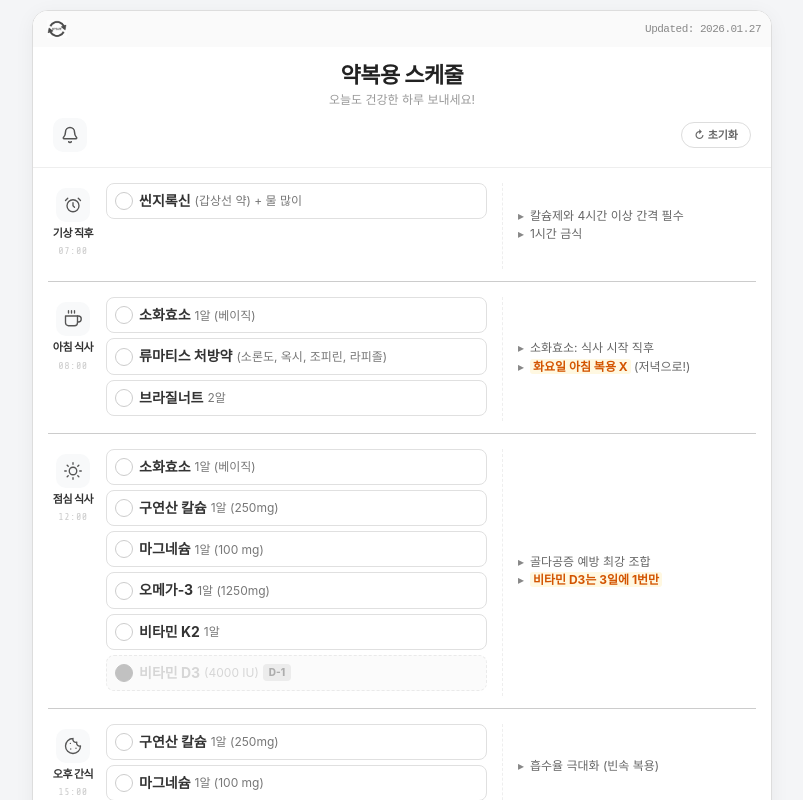
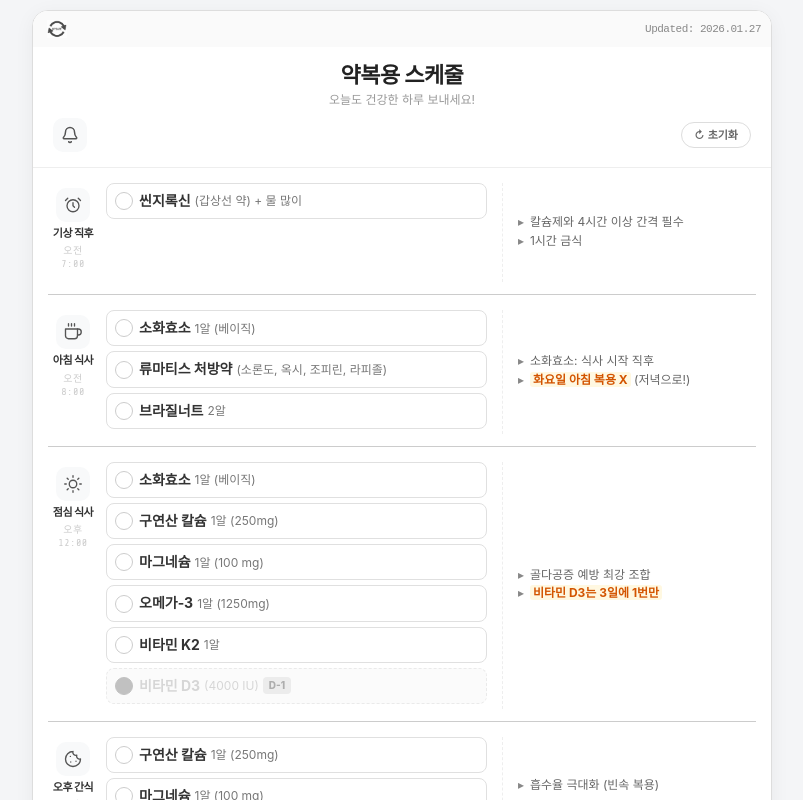
Before and after one commit to gold-bank/med-check-app, a Next.js app: page / in a window 1280 px wide. Shown: the top 800 px of the page, without its empty margins (238-1041 px from the left). Built offline with nearby package versions, Linux system fonts and the light colour scheme; no server answers.

Commit message:
fix: 12/24시간 변환 로직 오류 수정 및 알람 시간 표시 동기화

```diff
--- a/src/components/AlarmPicker.tsx
+++ b/src/components/AlarmPicker.tsx
@@ -55,11 +55,20 @@ export function AlarmPicker({ isOpen, onClose, alarmSettings, onSave, initialSlo
     // 상태를 시간 문자열로 변환 (오전/오후 독립 - 자동 변환 없음)
     const stateToTimeString = (currentAmPm: '오전' | '오후', currentHour: number, currentMinute: number): string => {
         let h = currentHour;
-        if (currentAmPm === '오후' && currentHour !== 12) {
-            h = currentHour + 12;
-        } else if (currentAmPm === '오전' && currentHour === 12) {
-            h = 0;
+
+        // 오후 12시 -> 12시, 오후 1시~11시 -> 13시~23시
+        if (currentAmPm === '오후') {
+            if (currentHour !== 12) {
+                h = currentHour + 12;
+            }
         }
+        // 오전 12시 -> 0시, 오전 1시~11시 -> 1시~11시
+        else {
+            if (currentHour === 12) {
+                h = 0;
+            }
+        }
+
         return `${String(h).padStart(2, '0')}:${String(currentMinute).padStart(2, '0')}`;
     };
 
--- a/src/components/TimeCard.tsx
+++ b/src/components/TimeCard.tsx
@@ -73,7 +73,12 @@ export function TimeCard({
                         tabIndex={0}
                         title={isAlarmOn ? '알람 끄기' : '알람 켜기'}
                     >
-                        {alarmTime}
+                        {(() => {
+                            const [h, m] = alarmTime.split(':').map(Number);
+                            const ampm = h >= 12 ? '오후' : '오전';
+                            const displayH = h % 12 || 12;
+                            return `${ampm} ${displayH}:${String(m).padStart(2, '0')}`;
+                        })()}
                     </div>
                 )}
             </div>
```
